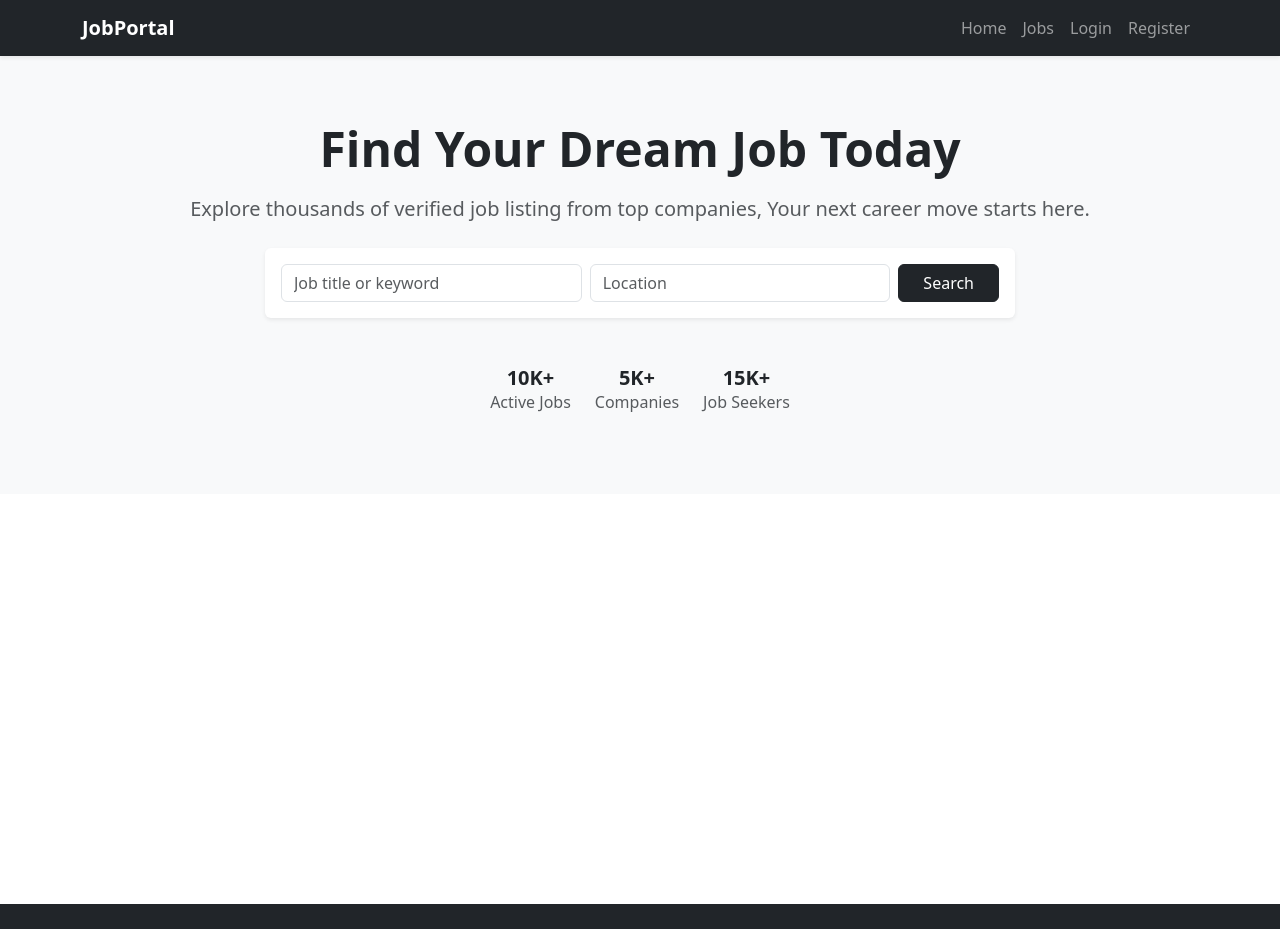
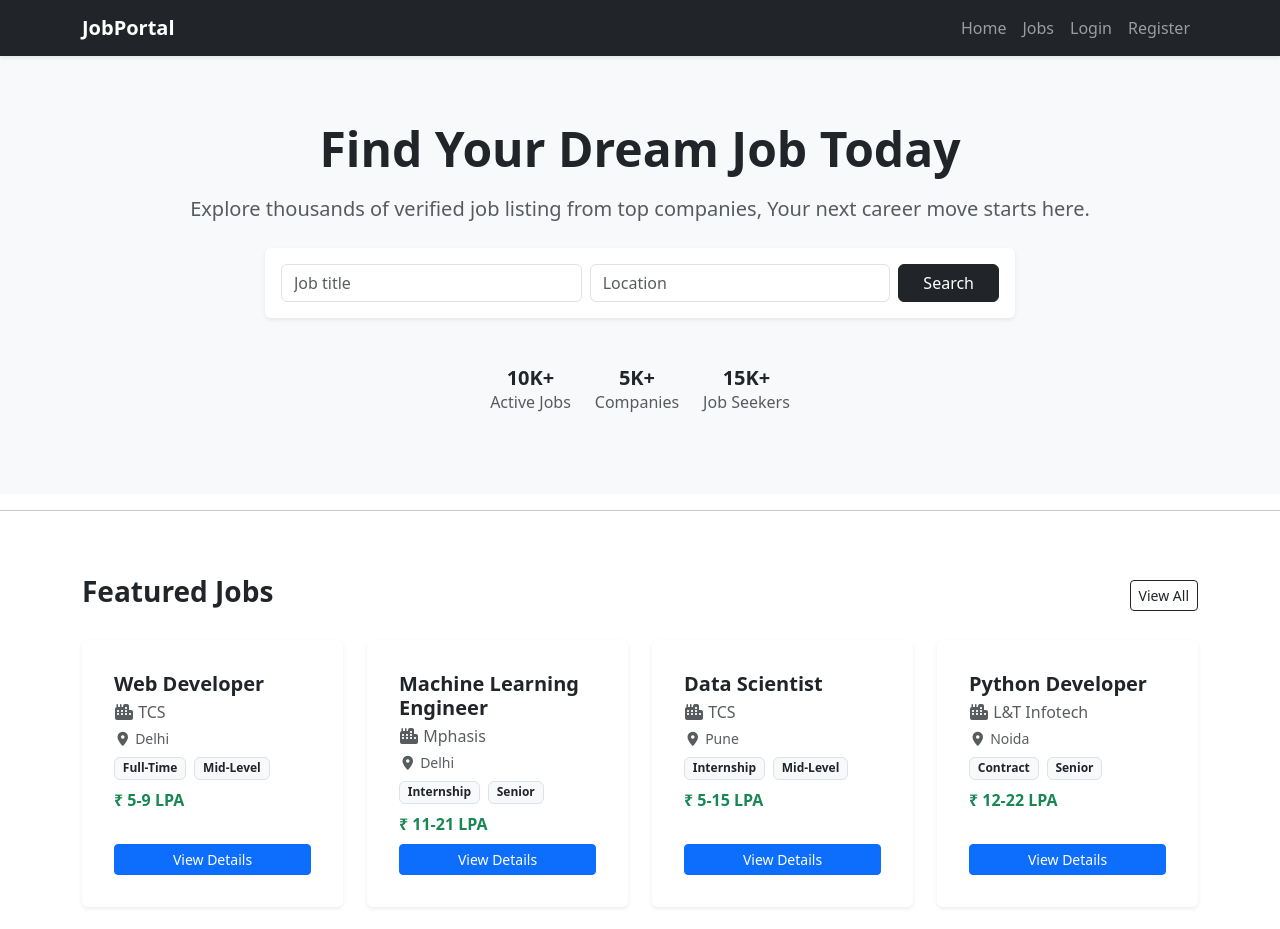
Before and after one commit to deepakmaharana278/Job-Listing-SPCL, a React (Vite) app in the folder frontend/: page / in a window 1280 px wide. Shown: the top 929 px of the page. Built offline with nearby package versions, Linux system fonts and the light colour scheme; the HTML template or start-up script is replaced by a standard one.

Commit message:
Search Functionality

```diff
--- a/frontend/src/data/jobs.json
+++ b/frontend/src/data/jobs.json
@@ -1479,7 +1479,7 @@
     "id": 83,
     "job_title": "Web Developer",
     "company_name": "Persistent Systems",
-    "location": "Noida",
+    "location": "Bhubaneswar",
     "category": "Developer",
     "experience_level": "Senior",
     "salary_lpa": "7-9 LPA",
@@ -1516,7 +1516,7 @@
     "job_title": "Frontend Developer",
     "company_name": "Wipro",
     "location": "Mumbai",
-    "category": "Developer",
+    "category": "Bhubaneswar",
     "experience_level": "Fresher",
     "salary_lpa": "10-16 LPA",
     "job_type": "Full-Time",
@@ -1605,7 +1605,7 @@
     "id": 90,
     "job_title": "Python Developer",
     "company_name": "Mphasis",
-    "location": "Noida",
+    "location": "Bhubaneswar",
     "category": "Developer",
     "experience_level": "Fresher",
     "salary_lpa": "15-23 LPA",
@@ -1677,8 +1677,8 @@
   {
     "id": 94,
     "job_title": "AI Engineer",
-    "company_name": "Paytm",
-    "location": "Noida",
+    "company_name": "SPCL",
+    "location": "Pune",
     "category": "AI Engineer",
     "experience_level": "Mid-Level",
     "salary_lpa": "7-14 LPA",
@@ -1732,7 +1732,7 @@
     "id": 97,
     "job_title": "DevOps Engineer",
     "company_name": "Persistent Systems",
-    "location": "Delhi",
+    "location": "Bhubaneswar",
     "category": "DevOps Engineer",
     "experience_level": "Fresher",
     "salary_lpa": "3-6 LPA",
@@ -1786,10 +1786,10 @@
     "id": 100,
     "job_title": "Frontend Developer",
     "company_name": "L&T Infotech",
-    "location": "Hyderabad",
-    "category": "Developer",
-    "experience_level": "Fresher",
-    "salary_lpa": "12-19 LPA",
+    "location": "Bhubaneswar",
+    "category": "Developer",
+    "experience_level": "Fresher",
+    "salary_lpa": "6-8 LPA",
     "job_type": "Contract",
     "required_skills": [
       "CSS",
--- a/frontend/src/pages/Home.jsx
+++ b/frontend/src/pages/Home.jsx
@@ -1,27 +1,34 @@
-import React from "react";
+import React, { useEffect, useState } from "react";
 import Layout from "../components/Layout";
+import { useNavigate, Link } from "react-router-dom";
+import jobsData from "../data/jobs.json";
 
 const Home = () => {
+  const [keyword, setKeyword] = useState("");
+  const [location, setLocation] = useState("");
+  const navigate = useNavigate();
+  const [randomJobs, setRandomJobs] = useState([]);
+
+  const handleSearch = (e) => {
+    e.preventDefault();
+    navigate(`/jobs?keyword=${keyword}&location=${location}`);
+  };
+
+  useEffect(() => {
+    const random = [...jobsData].sort(() => Math.random() - 0.5);
+    setRandomJobs(random.slice(0, 8));
+  }, []);
+
   return (
     <Layout>
       <section className="py-3 bg-light">
         <div className="container py-5 text-center">
           <h1 className="display-5 fw-bold mb-3">Find Your Dream Job Today</h1>
-          <p className="lead text-muted mb-4">
-            Explore thousands of verified job listing from top companies, Your next career move starts here.
-          </p>
+          <p className="lead text-muted mb-4">Explore thousands of verified job listing from top companies, Your next career move starts here.</p>
 
-          <form className="bg-white p-3 rounded shadow-sm d-flex flex-column flex-md-row gap-2 mx-auto" style={{maxWidth:"750px"}}>
-            <input
-              type="text"
-              placeholder="Job title or keyword"
-              className="form-control"
-            />
-            <input
-              type="text"
-              placeholder="Location"
-              className="form-control"
-            />
+          <form onSubmit={handleSearch} className="bg-white p-3 rounded shadow-sm d-flex flex-column flex-md-row gap-2 mx-auto" style={{ maxWidth: "750px" }}>
+            <input type="text" placeholder="Job title" className="form-control" value={keyword} onChange={(e) => setKeyword(e.target.value)} />
+            <input type="text" placeholder="Location" className="form-control" value={location} onChange={(e) => setLocation(e.target.value)} />
             <button className="btn btn-dark px-4">Search</button>
           </form>
 
@@ -41,6 +48,46 @@ const Home = () => {
           </div>
         </div>
       </section>
+      <hr />
+
+      <section className="py-5">
+        <div className="container">
+          <div className="d-flex justify-content-between align-items-center mb-4">
+            <h3 className="fw-bold">Featured Jobs</h3>
+            <Link to="/jobs" className="btn btn-outline-dark btn-sm">
+              View All
+            </Link>
+          </div>
+
+          <div className="row g-4">
+            {randomJobs.map((job) => (
+              <div className="col-md-6 col-lg-3" key={job.id}>
+                <div className="card h-100 shadow-sm border-0 p-3">
+                  <div className="card-body d-flex flex-column">
+                    <h5 className="fw-bold mb-1">{job.job_title}</h5>
+                    <p className="text-muted mb-1">
+                      <i className="fas fa-city"></i> {job.company_name}
+                    </p>
+                    <p className="small text-muted mb-2">
+                      <i className="fas fa-location-dot"></i> {job.location}
+                    </p>
+                    <div className="mb-2 d-flex flex-wrap gap-2">
+                      <span className="badge bg-light text-dark border">{job.job_type}</span>
+                      <span className="badge bg-light text-dark border">{job.experience_level}</span>
+                    </div>
+                    <p className="fw-semibold text-success mb-2">₹ {job.salary_lpa}</p>
+                    <div className="mt-auto">
+                      <Link to={`/jobs/${job.id}`} className="btn btn-primary btn-sm w-100">
+                        View Details
+                      </Link>
+                    </div>
+                  </div>
+                </div>
+              </div>
+            ))}
+          </div>
+        </div>
+      </section>
     </Layout>
   );
 };
--- a/frontend/src/pages/Jobs.jsx
+++ b/frontend/src/pages/Jobs.jsx
@@ -1,20 +1,27 @@
 import React, { useState } from "react";
 import jobsData from "../data/jobs.json";
 import Layout from "../components/Layout";
-import { Link } from "react-router-dom";
+import { Link, useLocation } from "react-router-dom";
 
 const Jobs = () => {
   const jobsPerpage = 12;
   const [currentPage, setCurrentPage] = useState(1);
 
+  const location = useLocation();
+  const queryParams = new URLSearchParams(location.search);
+  const keyword = queryParams.get("keyword")?.toLowerCase() || "";
+  const locationParam = queryParams.get("location")?.toLowerCase() || "";
+
+  const filteredJobs = jobsData.filter((job) => job.job_title.toLowerCase().includes(keyword) && job.location.toLowerCase().includes(locationParam));
+
   // pagination
   const lastJobPage = currentPage * jobsPerpage;
   const firstJobPage = lastJobPage - jobsPerpage;
-  const currentJobs = jobsData.slice(firstJobPage, lastJobPage);
+  const currentJobs = filteredJobs.slice(firstJobPage, lastJobPage);
 
   //   console.log(currentJobs);
 
-  const totalPages = Math.ceil(jobsData.length / jobsPerpage);
+  const totalPages = Math.ceil(filteredJobs.length / jobsPerpage);
   const pagination = (pageNumber) => {
     setCurrentPage(pageNumber);
   };
@@ -23,23 +30,44 @@ const Jobs = () => {
     <Layout>
       <section className="py-5">
         <div className="container">
-          <h2 className="fw-bold mb-4 text-center">All Jobs</h2>
+          <h2 className="fw-bold mb-2 text-center">{keyword || locationParam ? "Search Results" : "All Jobs"}</h2>
+
+          {(keyword || locationParam) && (
+            <p className="text-center text-muted mb-4">
+              Showing results for
+              {keyword && <strong> "{keyword}" </strong>}
+              {keyword && locationParam && " in "}
+              {locationParam && <strong> "{locationParam}" </strong>}
+            </p>
+          )}
+
+          {filteredJobs.length === 0 && (
+            <div className="text-center py-5">
+              <h4 className="fw-bold">No Jobs Found</h4>
+              <p className="text-muted">Try searching with different keywords or location.</p>
+            </div>
+          )}
           <div className="row g-4">
-
             {currentJobs?.map((job) => (
               <div className="col-md-6 col-lg-3" key={job.id}>
                 <div className="card h-100 shadow-sm border-0 p-3">
                   <div className="card-body d-flex flex-column">
                     <h5 className="fw-bold mb-1">{job.job_title}</h5>
-                    <p className="text-muted mb-1"><i className="fas fa-city"></i> {job.company_name}</p>
-                    <p className="small text-muted mb-2"><i className="fas fa-location-dot"></i> {job.location}</p>
+                    <p className="text-muted mb-1">
+                      <i className="fas fa-city"></i> {job.company_name}
+                    </p>
+                    <p className="small text-muted mb-2">
+                      <i className="fas fa-location-dot"></i> {job.location}
+                    </p>
                     <div className="mb-2 d-flex flex-wrap gap-2">
                       <span className="badge bg-light text-dark border">{job.job_type}</span>
                       <span className="badge bg-light text-dark border">{job.experience_level}</span>
                     </div>
                     <p className="fw-semibold text-success mb-2">₹ {job.salary_lpa}</p>
                     <div className="mt-auto">
-                      <Link to={`/jobs/${job.id}`} className="btn btn-primary btn-sm w-100">View Details</Link>
+                      <Link to={`/jobs/${job.id}`} className="btn btn-primary btn-sm w-100">
+                        View Details
+                      </Link>
                     </div>
                   </div>
                 </div>
```
